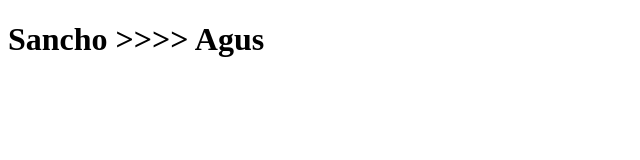
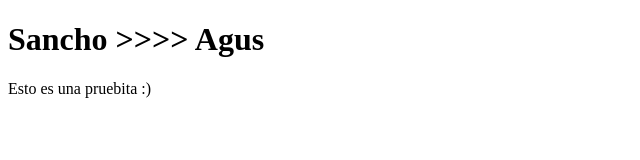
Before and after one commit to AlejandroSancho/alejandrosancho.github.io, a plain HTML site: page index.html in a window 1280 px wide. Shown: the whole page, without its empty margins (0-640 px from the left). Drawn offline with Linux system fonts and the light colour scheme.

Commit message:
Añadir la prueba a master

```diff
--- a/index.html
+++ b/index.html
@@ -8,5 +8,7 @@
 </head>
 <body>
    <h1> Sancho >>>> Agus </h1>
+
+   <p>Esto es una pruebita :)</p>
 </body>
 </html>
```
